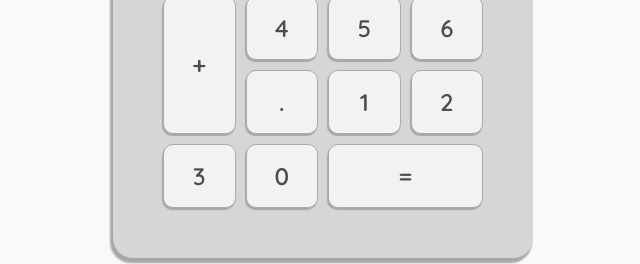
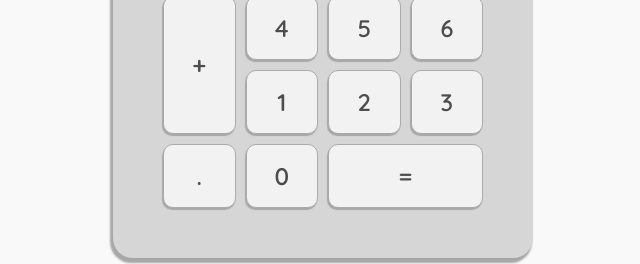
Before and after one commit to Maryann-beep/React-calculator-app, a React (Vite) app: page / in a window 1280 px wide. Shown: the part 325-589 px from the top of the page, without its empty margins (317-957 px from the left). Built offline with nearby package versions, Linux system fonts and the light colour scheme.

Commit message:
Rearrange button layout in App component

```diff
--- a/src/App.jsx
+++ b/src/App.jsx
@@ -5,8 +5,8 @@ import "./App.css";
 const BUTTONS = [
   "C", "⌫", "/", "x", "-",
   "7", "8", "9", "+",
-  "4", "5", "6", ".",
-  "1", "2", "3", "0", "="
+  "4", "5", "6", "1",
+  "2", "3", ".", "0", "="
 ];
 
 const OPERATORS = ["/", "x", "-", "+"];
```
